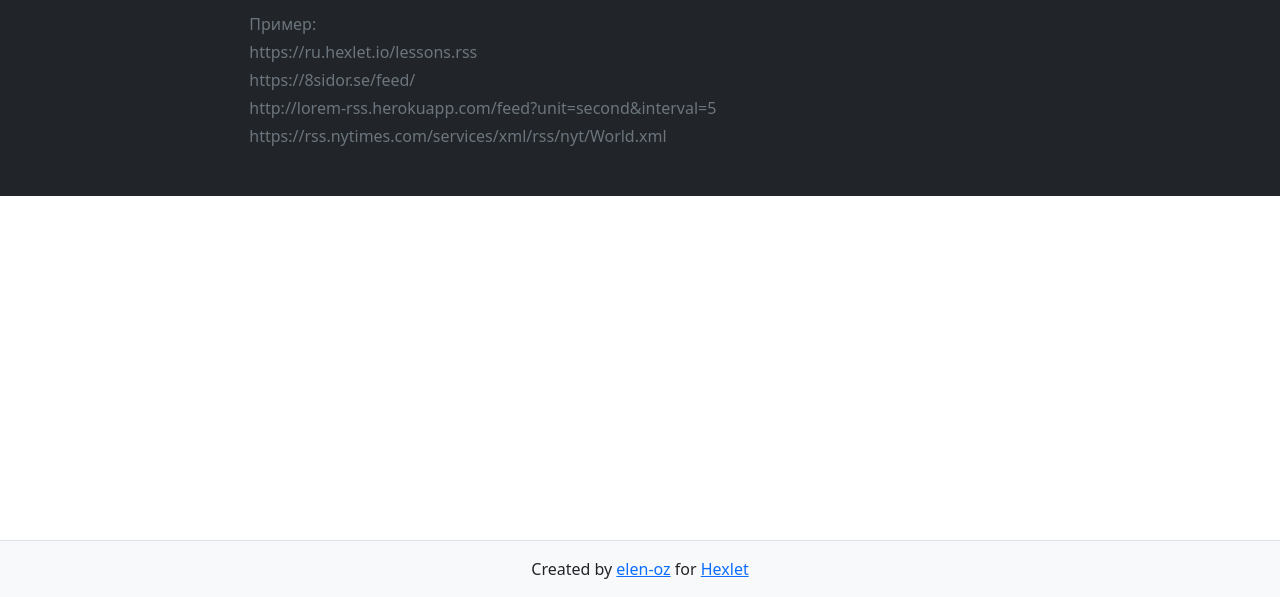
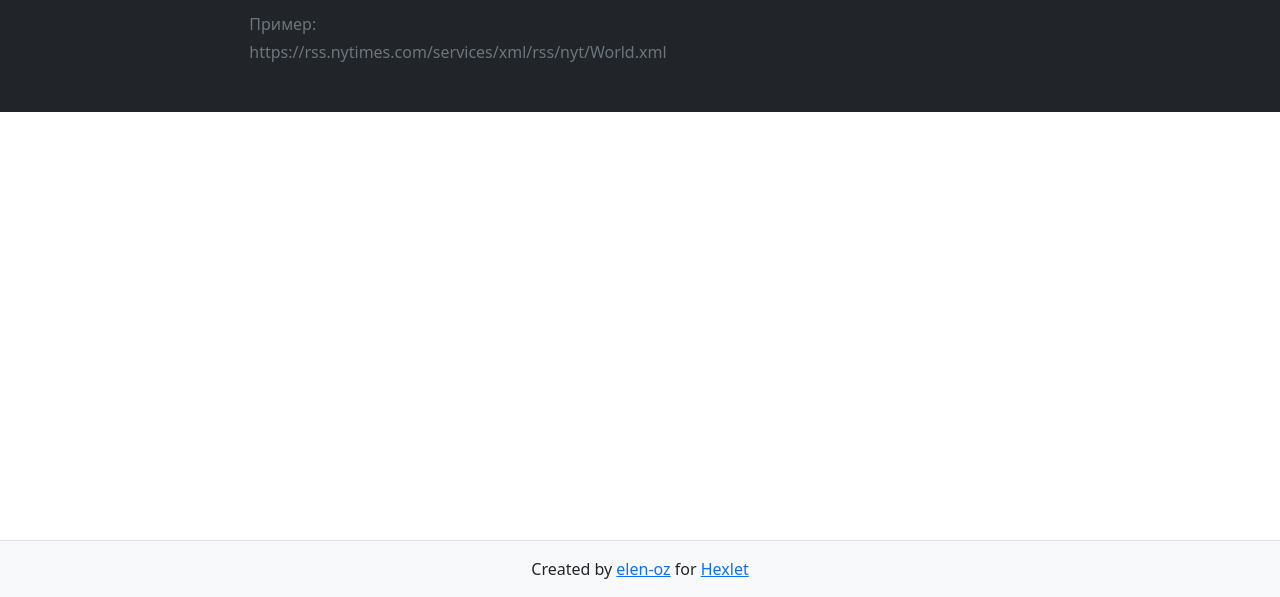
Before and after one commit to elen-oz/rss-aggregator, a website built with webpack: page index.html in a window 1280 px wide. Shown: the part 203-800 px from the top of the page. Built offline with nearby package versions, Linux system fonts and the light colour scheme; what on-change would draw is missing.

Commit message:
refactor: html

```diff
--- a/index.html
+++ b/index.html
@@ -43,9 +43,6 @@
             </div>
           </form>
           <p class="mt-3 mb-0 text-muted">Пример: </p>
-          <p class="mt-1 mb-0 text-muted">https://ru.hexlet.io/lessons.rss</p>
-          <p class="mt-1 mb-0 text-muted">https://8sidor.se/feed/</p>
-          <p class="mt-1 mb-0 text-muted">http://lorem-rss.herokuapp.com/feed?unit=second&interval=5</p>
           <p class="mt-1 mb-0 text-muted">https://rss.nytimes.com/services/xml/rss/nyt/World.xml</p>
           <p class="feedback m-0 position-absolute small text-danger"></p>
         </div>
```
